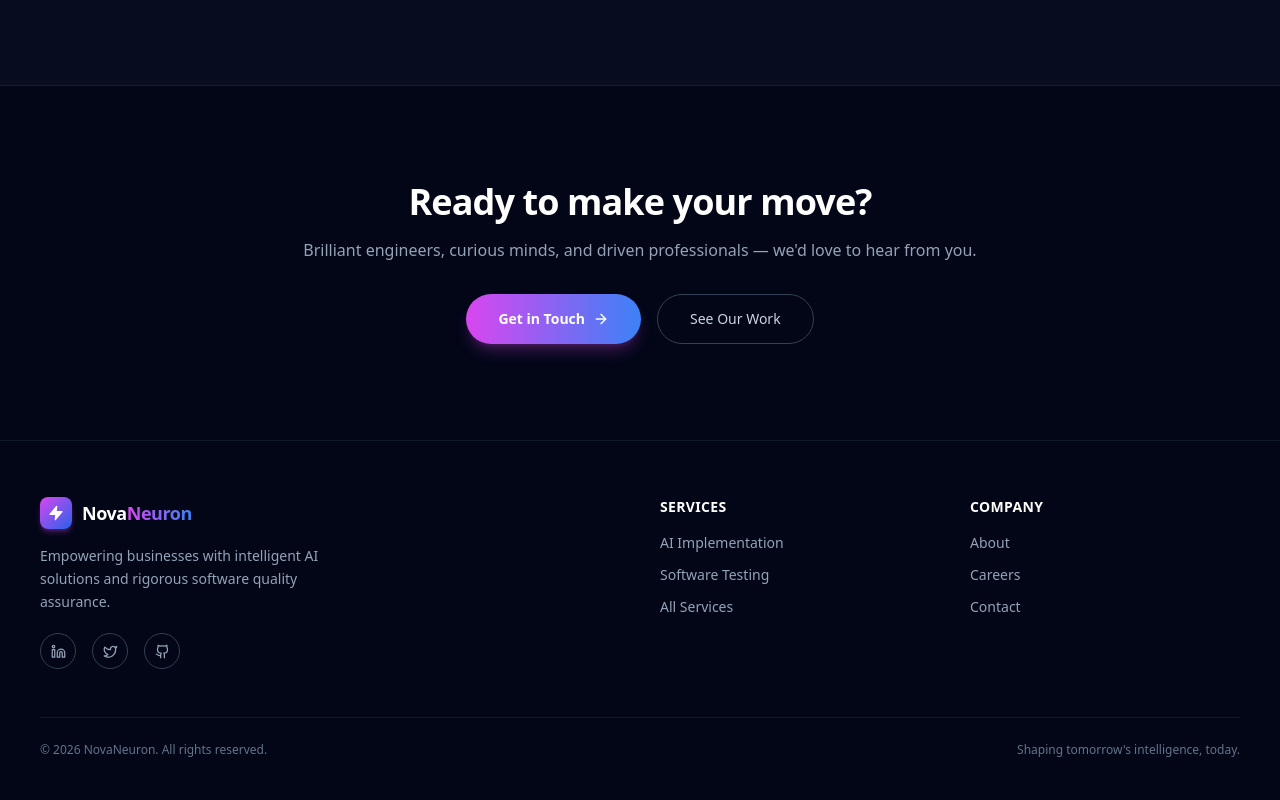
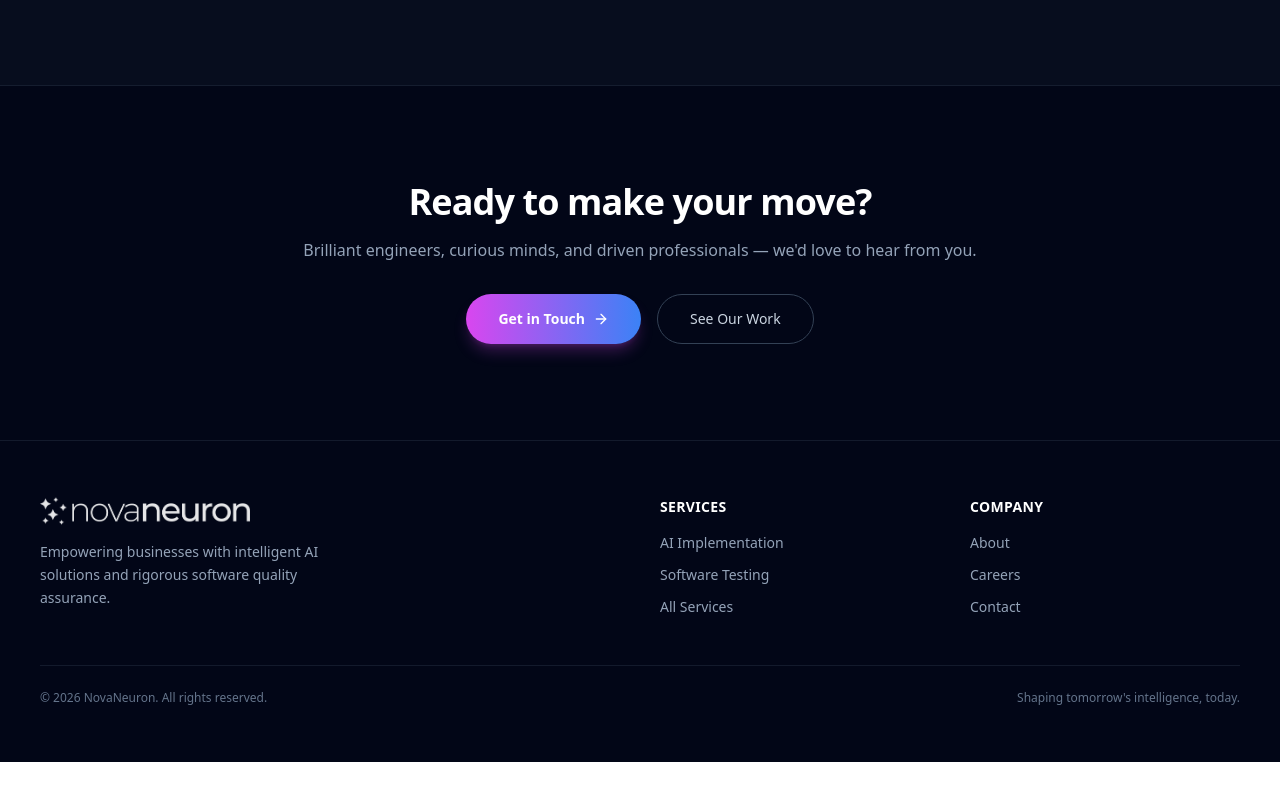
Before and after one commit to jofinjo/nova-website, a React (Vite) app: page /careers in a window 1280 px wide. Shown: the part 3614-4414 px from the top of the page. After the commit the page ends 4376 px from the top, so only its background shows below. Built offline with nearby package versions, Linux system fonts and the light colour scheme.

Commit message:
Update footer: replace Zap icon with white logo, remove social media links

```diff
--- a/src/components/Footer.tsx
+++ b/src/components/Footer.tsx
@@ -1,5 +1,4 @@
 import { Link } from 'react-router-dom';
-import { Zap, Linkedin, Twitter, Github } from 'lucide-react';
 
 export default function Footer() {
   return (
@@ -8,28 +7,16 @@ export default function Footer() {
         <div className="grid grid-cols-1 md:grid-cols-4 gap-10">
           {/* Brand */}
           <div className="md:col-span-2">
-            <Link to="/" className="flex items-center gap-2.5 mb-4">
-              <div className="w-8 h-8 rounded-lg bg-gradient-to-br from-fuchsia-500 to-blue-600 flex items-center justify-center shadow-md shadow-fuchsia-500/30">
-                <Zap size={16} className="text-white fill-white" />
-              </div>
-              <span className="text-white font-semibold text-lg tracking-tight">
-                Nova<span className="text-transparent bg-clip-text bg-gradient-to-r from-fuchsia-500 to-blue-500">Neuron</span>
-              </span>
+            <Link to="/" className="flex items-center mb-4">
+              <img
+                src="/novaneuron_logo_white.png"
+                alt="NovaNeuron"
+                className="h-7 w-auto opacity-90 hover:opacity-100 transition-opacity"
+              />
             </Link>
             <p className="text-slate-400 text-sm leading-relaxed max-w-xs">
               Empowering businesses with intelligent AI solutions and rigorous software quality assurance.
             </p>
-            <div className="flex gap-4 mt-5">
-              {[Linkedin, Twitter, Github].map((Icon, i) => (
-                <a
-                  key={i}
-                  href="#"
-                  className="w-9 h-9 rounded-full border border-slate-700 flex items-center justify-center text-slate-400 hover:text-cyan-400 hover:border-cyan-400/50 transition-colors"
-                >
-                  <Icon size={15} />
-                </a>
-              ))}
-            </div>
           </div>
 
           {/* Services */}
```
